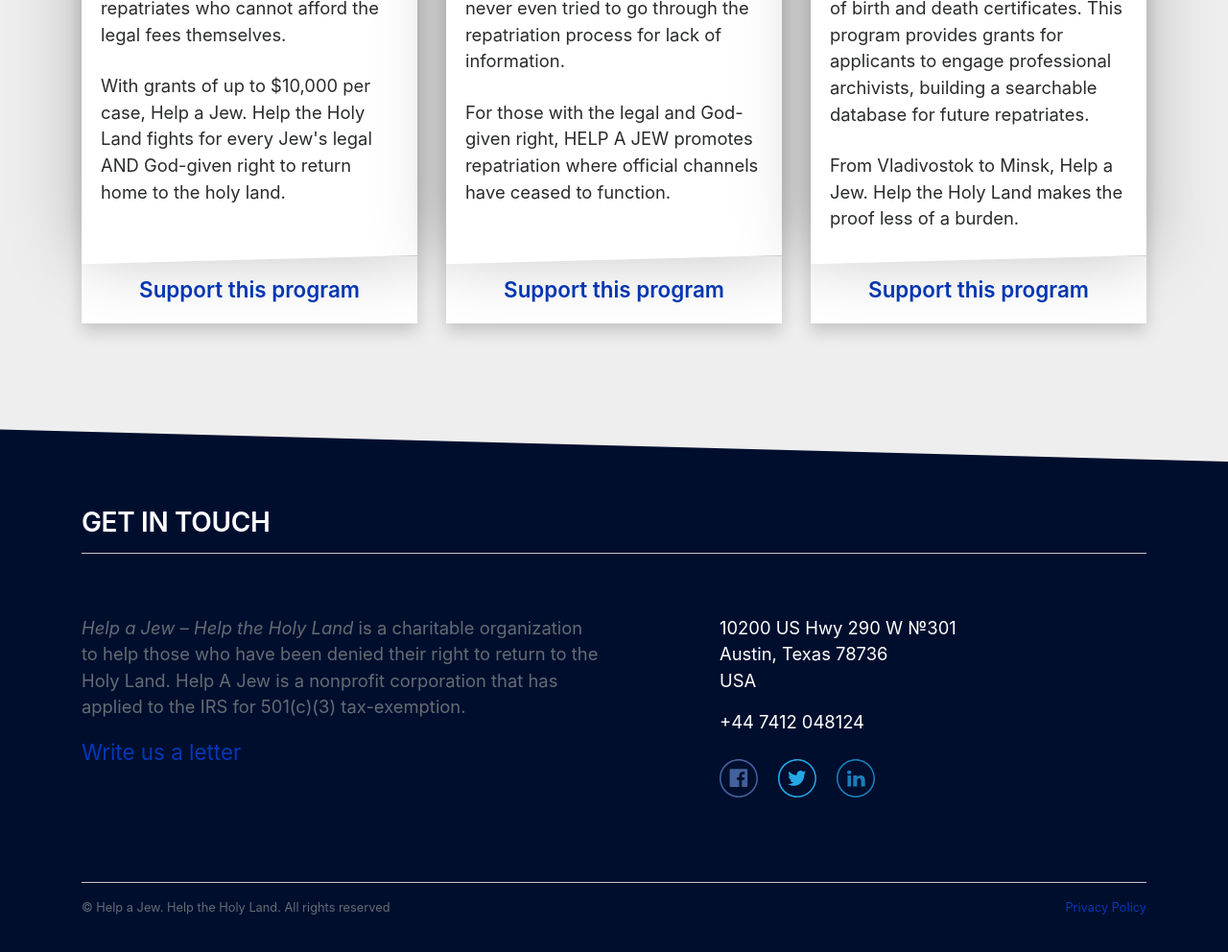
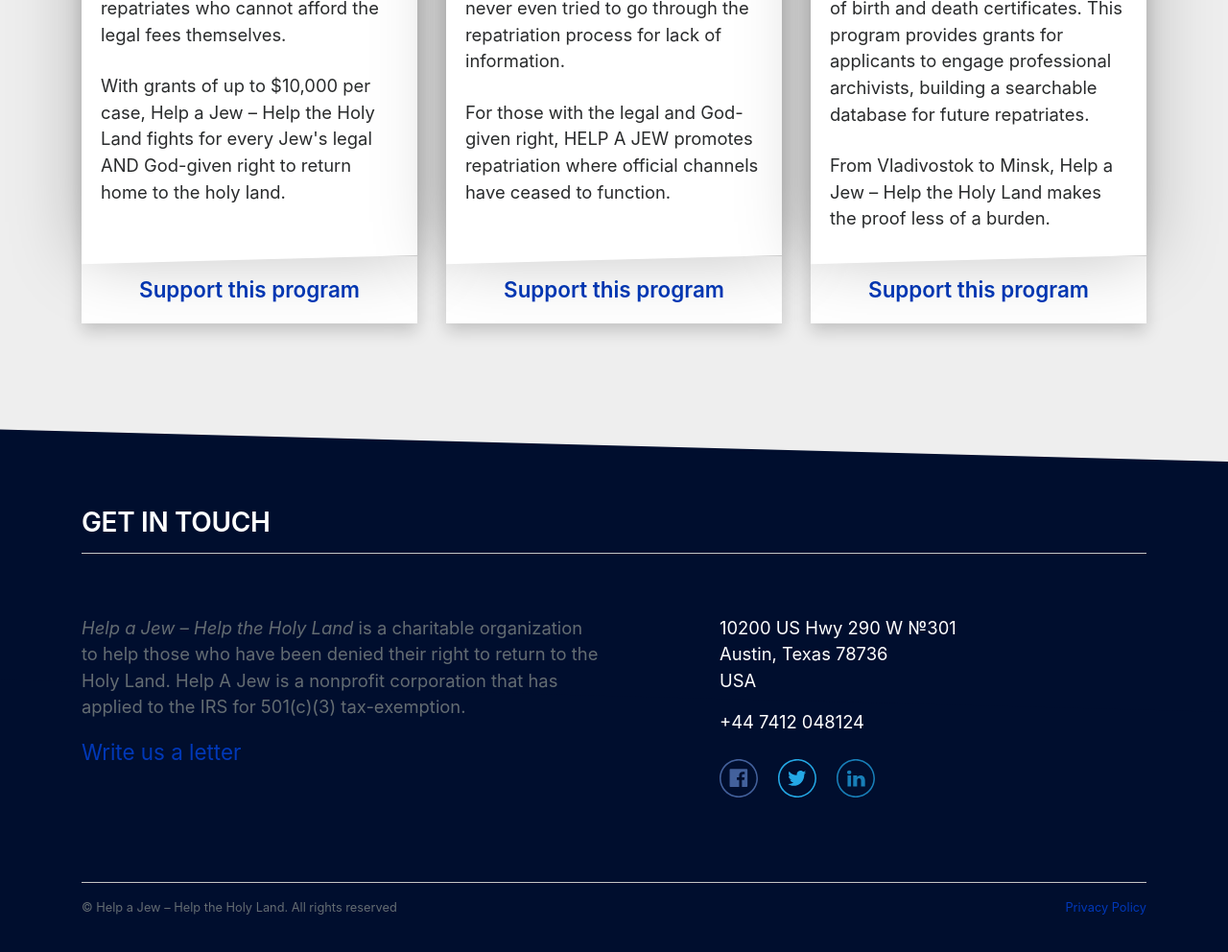
Before and after one commit to vinegredz/haj-1, a Jekyll site: the page built from how-we-help.html, in a window 1280 px wide and 1400 px high, scrolled down 468 px. Shown: the part 397-1389 px from the top of the window at 96% size. Built offline with Jekyll 4.4.1, drawn with Linux system fonts in a browser that asks for light colours.

```diff
--- a/_config.yml
+++ b/_config.yml
@@ -1,5 +1,5 @@
 ---
-title: Help a Jew. Help the Holy Land
+title: Help a Jew – Help the Holy Land
 timezone: America/Chicago
 collections:
   guide:
@@ -25,7 +25,7 @@ defaults:
   values:
     layout: guide
     thumbnail_image: ''
-description: "<em>Help a Jew&nbsp;&ndash; Help the Holy Land</em> is a charitable
+description: "<em>Help a Jew – Help the Holy Land</em> is a charitable
   organization to help those who have been denied their right to return to the Holy
   Land. Help A Jew is a nonprofit corporation that has applied to the IRS for 501(c)(3)
   tax-exemption."
--- a/_guide/roadblocks-on-the-long-way-to-israel.markdown
+++ b/_guide/roadblocks-on-the-long-way-to-israel.markdown
@@ -32,6 +32,6 @@ A guard keeps the door locked and escorts people out for bathroom breaks (restro
 
 Applicants are often surprised with more documents needed at their appointment, with the next one months away.
 
-Help a Jew. Help the Holy Land was established to help Jews appeal verbal refusals and to press the Israeli government to increase transparency by issuing written refusals.
+Help a Jew – Help the Holy Land was established to help Jews appeal verbal refusals and to press the Israeli government to increase transparency by issuing written refusals.
 [
 Learn more about our programs here](http://haj.siteleaf.net/how-we-help/).
--- a/_layouts/home.html
+++ b/_layouts/home.html
@@ -19,7 +19,7 @@ layout: default
                 <p>When an American Jew wishes to return home to Israel, a rabbinical letter is enough to get the
                     immigration visa. However, in the Former Soviet Union (FSU), endless lists of documents and
                     paperwork can make repatriation impossible.</p>
-                <p><em>Help a Jew. Help the Holy Land</em> is a charitable organization
+                <p><em>Help a Jew – Help the Holy Land</em> is a charitable organization
                     to help those who have been denied their right to return to the Holy Land.</p>
                 <p>
                 <blockquote class="display-4 my-5">
--- a/_posts/2017-03-24-first.markdown
+++ b/_posts/2017-03-24-first.markdown
@@ -4,7 +4,7 @@ date: 2017-03-24 10:13:00 -05:00
 thumbnail_image: "/uploads/photo-from-grid.jpg"
 ---
 
-Welcome to Help a Jew. Help the Holy Land. We're glad you're here! Together, we can help Jews stuck in the former Soviet Union to make Israel their home. After all, it's both their God-given and legal right to do so.
+Welcome to Help a Jew – Help the Holy Land. We're glad you're here! Together, we can help Jews stuck in the former Soviet Union to make Israel their home. After all, it's both their God-given and legal right to do so.
 
 On this website, you will find some insights into why it's not so simple for many Jews to repatriate to the Promised Land and what we are doing about it.
 
--- a/how-we-help.html
+++ b/how-we-help.html
@@ -21,7 +21,7 @@ isInNav: true
             <p>For those with the legal and God-given right, this program provides grants to
                 sponsor the Israeli Supreme Court appeals, specifically, it is aimed at would-be repatriates who cannot
                 afford the legal fees themselves.</p>
-            <p> With grants of up to $10,000 per case, Help a Jew. Help the Holy Land
+            <p> With grants of up to $10,000 per case, Help a Jew – Help the Holy Land
                 fights for every Jew's legal AND God-given right to return home to the holy land.</p>
             <!--<p class="f-sm"><a href="#">Read more</a> about how the repatriation process differs drastically for Western
                 vs. Soviet Jews.</p>-->
@@ -75,7 +75,7 @@ isInNav: true
                 certificates.
                 This program provides grants for applicants to engage professional archivists, building a searchable
                 database for future repatriates.</p>
-            <p>From Vladivostok to Minsk, Help a Jew. Help the Holy Land makes the
+            <p>From Vladivostok to Minsk, Help a Jew – Help the Holy Land makes the
                 proof less of a burden. </p>
         </div>
 
--- a/our-story.html
+++ b/our-story.html
@@ -10,12 +10,12 @@ isInNav: true
     <div class="col-lg-6 offset-lg-1">
 
         <h1 class="mb-4">When the System Fails Them, We Help the Jews</h1>
-        <p><em>Help a Jew. Help the Holy Land</em> is run by a group of legal professionals who specialize in the laws
+        <p><em>Help a Jew – Help the Holy Land</em> is run by a group of legal professionals who specialize in the laws
             of Israeli
             repatriation. Anatoly Gakenberg and Eli Gervits have helped hundreds of former Soviet Jews exercise their
             legal and God-given rights to return home to Israel.</p>
         <p>We have seen the system fail many Post-Soviet Jews and shatter their dreams of making repatriation. We
-            started <em>Help a Jew. Help the Holy Land</em> to join forces and advance the coming of our shared destiny
+            started <em>Help a Jew – Help the Holy Land</em> to join forces and advance the coming of our shared destiny
             of the
             ingathering of the exiles and the end of injustice.
         </p>
```
